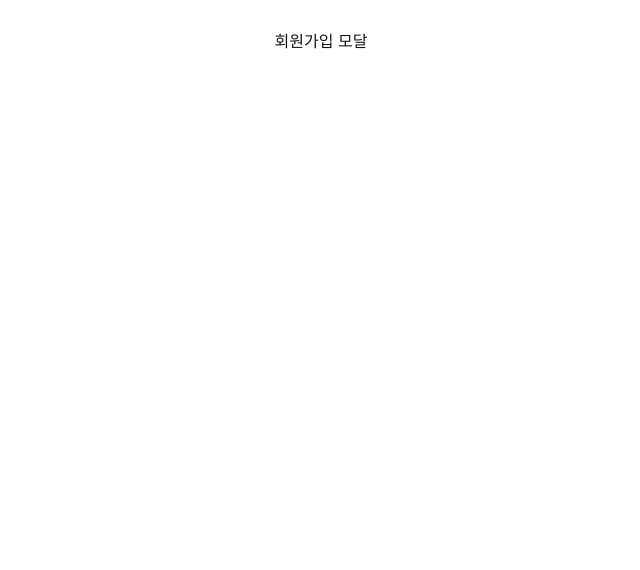
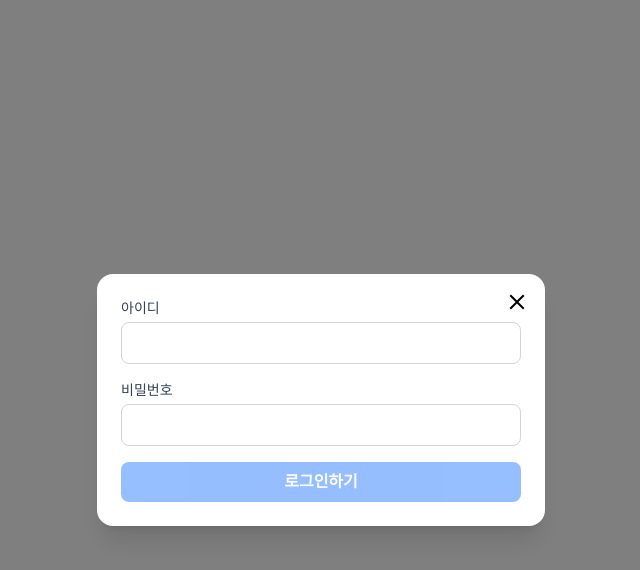
Before and after one commit to art11010/toy-sns-com, a Next.js app: page /i/flow/signup in a window 1280 px wide. Shown: the top 570 px of the page, without its empty margins (319-959 px from the left). Built offline with nearby package versions, Linux system fonts and the light colour scheme.

Commit message:
Intercepting Routes 적용

```diff
--- /dev/null
+++ b/src/app/(beforeLogin)/@modal/(.)i/flow/login/page.tsx
@@ -0,0 +1,3 @@
+export default function LoginPage() {
+  return <main>로그인 모달</main>;
+}
--- a/src/app/(beforeLogin)/@modal/page.tsx
+++ b/src/app/(beforeLogin)/@modal/(.)i/flow/signup/page.tsx
@@ -2,7 +2,7 @@
 
 import { useState } from 'react';
 
-export default function ModalPage() {
+export default function SignupPage() {
   const [id, setId] = useState();
   const [password, setPassword] = useState();
   const [message, setMessage] = useState();
--- /dev/null
+++ b/src/app/(beforeLogin)/@modal/default.tsx
@@ -0,0 +1,3 @@
+export default function Default() {
+  return null;
+}
--- a/src/app/(beforeLogin)/i/flow/signup/page.tsx
+++ b/src/app/(beforeLogin)/i/flow/signup/page.tsx
@@ -1,3 +1,87 @@
+'use client';
+
+import { useState } from 'react';
+
 export default function SignupPage() {
-  return <main>회원가입 모달</main>;
+  const [id, setId] = useState();
+  const [password, setPassword] = useState();
+  const [message, setMessage] = useState();
+  const onSubmit = () => {};
+  const onClickClose = () => {};
+
+  const onChangeId = () => {};
+
+  const onChangePassword = () => {};
+  return (
+    <div className="fixed inset-0 z-1 flex items-center justify-center bg-black/50">
+      <div className="relative w-full max-w-md mx-auto rounded-2xl bg-white p-6 shadow-xl">
+        {/* 닫기 버튼 */}
+        <button
+          onClick={onClickClose}
+          className="absolute right-4 top-4 text-gray-500 hover:text-gray-700"
+        >
+          <svg
+            width={24}
+            viewBox="0 0 24 24"
+            aria-hidden="true"
+            className="w-6 h-6"
+          >
+            <g>
+              <path d="M10.59 12L4.54 5.96l1.42-1.42L12 10.59l6.04-6.05 1.42 1.42L13.41 12l6.05 6.04-1.42 1.42L12 13.41l-6.04 6.05-1.42-1.42L10.59 12z" />
+            </g>
+          </svg>
+        </button>
+
+        <form onSubmit={onSubmit} className="space-y-4">
+          {/* 아이디 */}
+          <div>
+            <label
+              htmlFor="id"
+              className="block text-sm font-medium text-gray-700 mb-1"
+            >
+              아이디
+            </label>
+            <input
+              id="id"
+              type="text"
+              value={id}
+              onChange={onChangeId}
+              className="w-full rounded-lg border border-gray-300 p-2 focus:outline-none focus:ring-2 focus:ring-blue-500"
+            />
+          </div>
+
+          {/* 비밀번호 */}
+          <div>
+            <label
+              htmlFor="password"
+              className="block text-sm font-medium text-gray-700 mb-1"
+            >
+              비밀번호
+            </label>
+            <input
+              id="password"
+              type="password"
+              value={password}
+              onChange={onChangePassword}
+              className="w-full rounded-lg border border-gray-300 p-2 focus:outline-none focus:ring-2 focus:ring-blue-500"
+            />
+          </div>
+
+          {/* 메시지 */}
+          {message && <div className="text-sm text-red-500">{message}</div>}
+
+          {/* 로그인 버튼 */}
+          <div>
+            <button
+              type="submit"
+              disabled={!id || !password}
+              className="w-full rounded-lg bg-blue-500 text-white py-2 font-semibold hover:bg-blue-600 disabled:opacity-50"
+            >
+              로그인하기
+            </button>
+          </div>
+        </form>
+      </div>
+    </div>
+  );
 }
```
